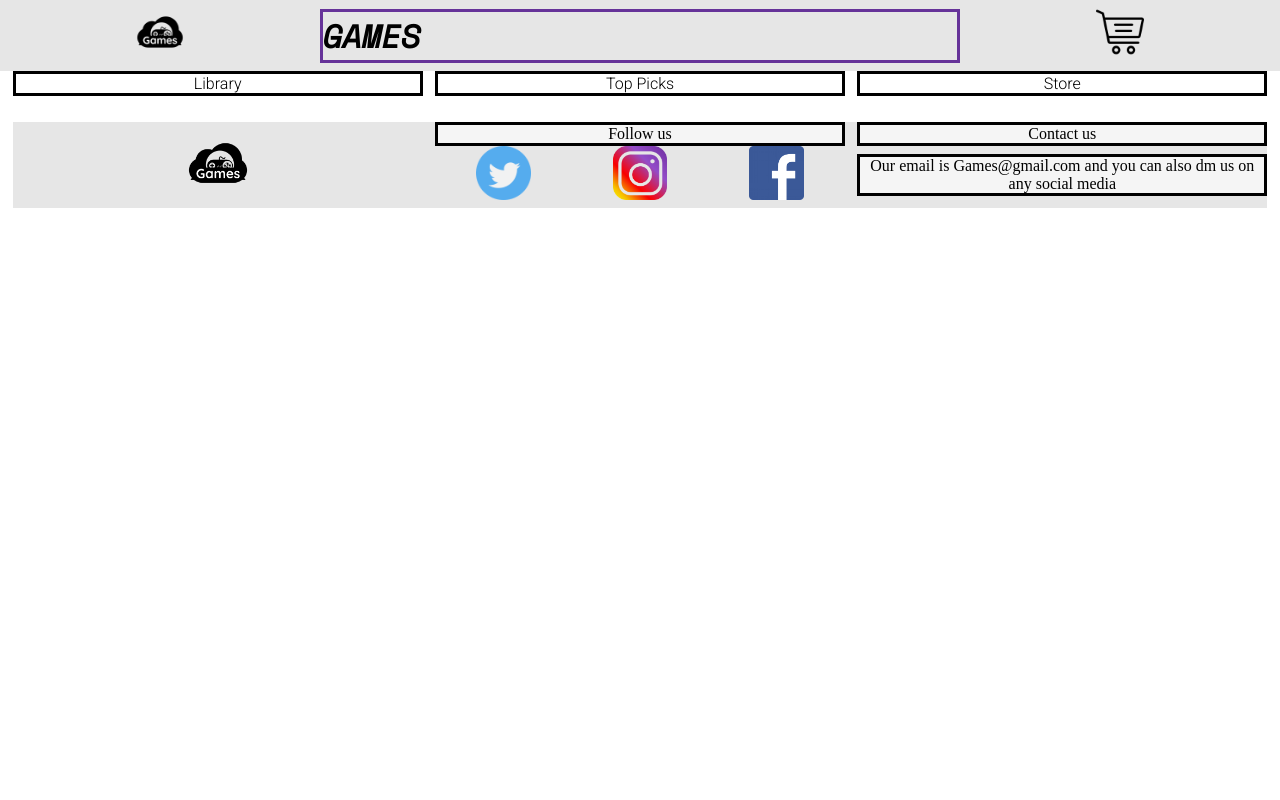
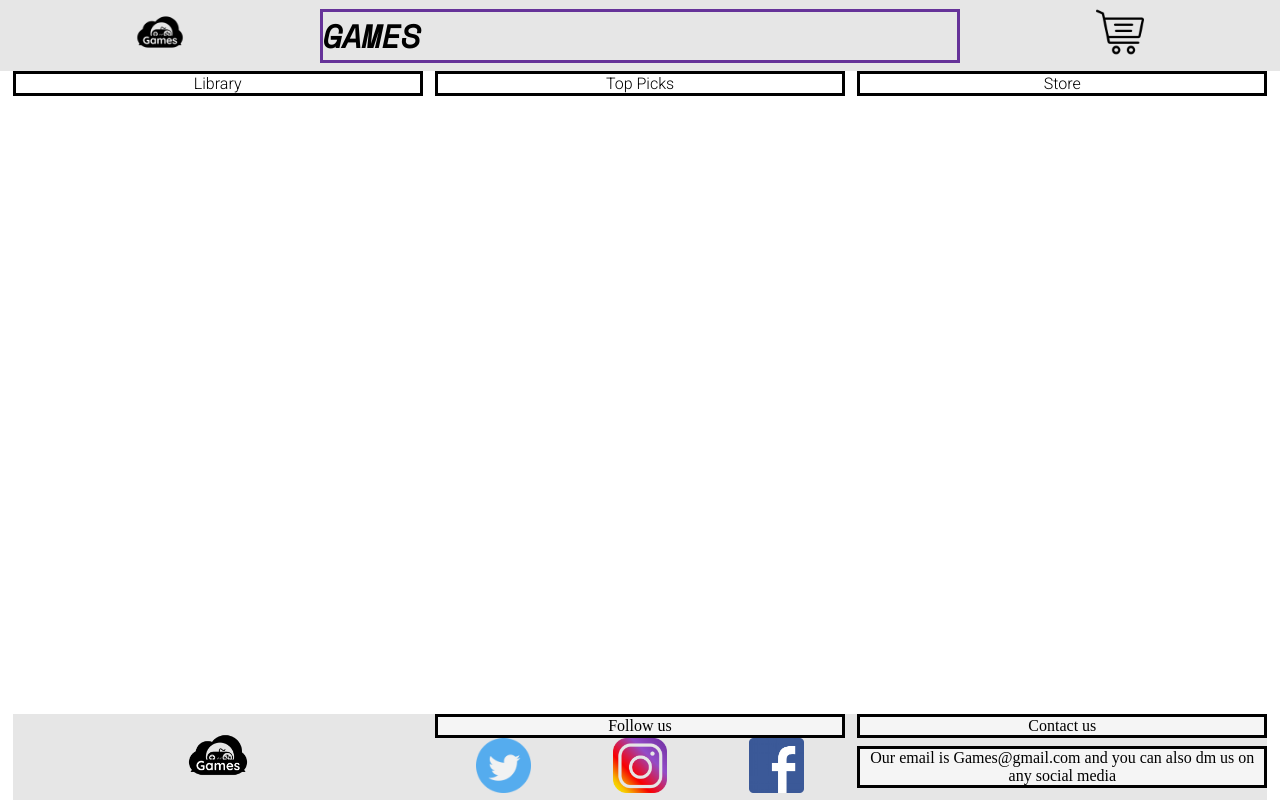
Before and after one commit to zibbe77/Projekt-2, a plain HTML site: page index.html in a window 1280 px wide. Drawn offline with nearby package versions, Linux system fonts and the light colour scheme; a web font is replaced by a local one.

Commit message:
foter är på botten

```diff
--- a/style.css
+++ b/style.css
@@ -3,6 +3,10 @@
 * {
   padding: 0;
   margin: 0;
+}
+
+html {
+  height: 100%;
 }
 
 a {
@@ -19,6 +23,7 @@ header {
   align-items: center;
   text-align: center;
   background-color: rgb(230, 230, 230);
+  margin-bottom: auto;
 }
 
 header div {
@@ -91,6 +96,11 @@ p {
 .mainshop div img {
   width: 80%;
 }
+body {
+  display: grid;
+  min-height: 100vh;
+  grid-template-rows: auto auto 1fr auto;
+}
 
 footer {
   display: grid;
@@ -99,6 +109,7 @@ footer {
   margin-left: 1%;
   margin-right: 1%;
   background-color: rgb(230, 230, 230);
+  margin-top: auto;
 }
 
 footer p {
```
Also changed, not shown: index.html (+1 -3 lines).
